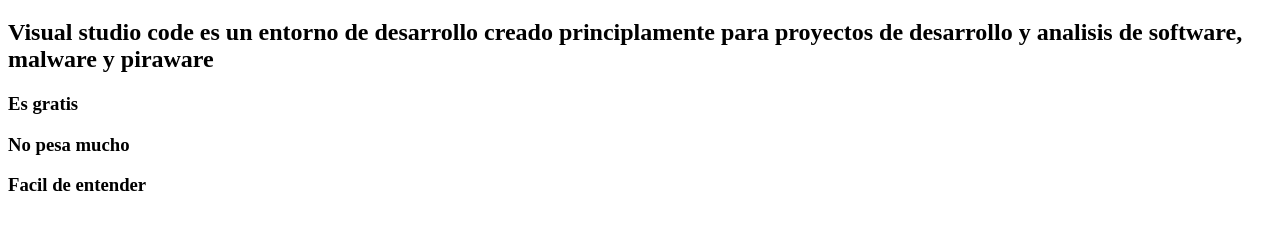
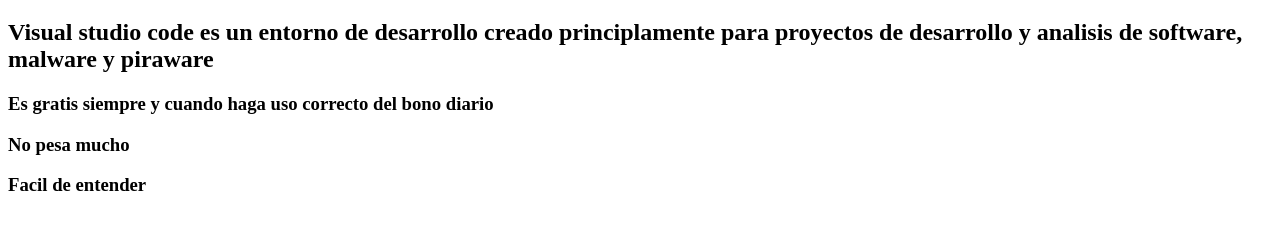
Before and after one commit to jesu337/Mi-pagina-en-casa, a plain HTML site: page index.html in a window 1280 px wide. Shown: the part 61-290 px from the top of the page. Drawn offline with Linux system fonts and the light colour scheme.

Commit message:
Update index.html

```diff
--- a/index.html
+++ b/index.html
@@ -10,7 +10,7 @@
     <h2>Visual studio code es un entorno de <strong>desarrollo</strong> creado principlamente para proyectos de
         desarrollo y analisis de software, malware y piraware
     </h2>
-    <h3>Es gratis</h3>
+    <h3>Es gratis siempre y cuando haga uso correcto del bono diario</h3>
     <h3>No pesa mucho</h3>
     <h3>Facil de entender</h3>
 </body>
```
